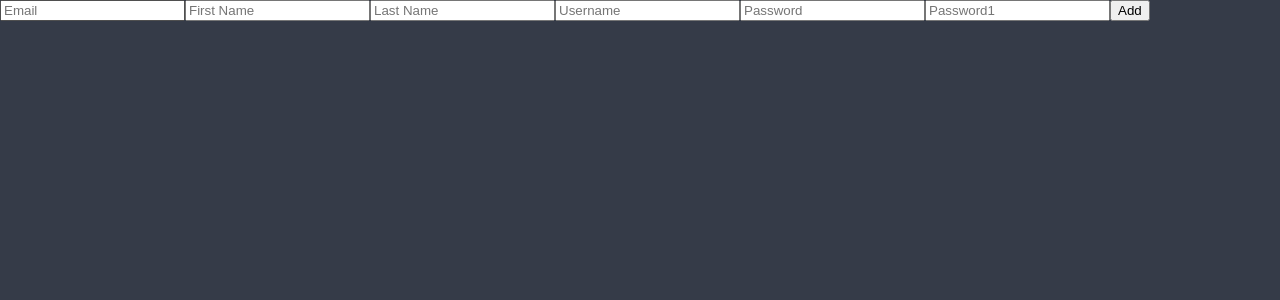
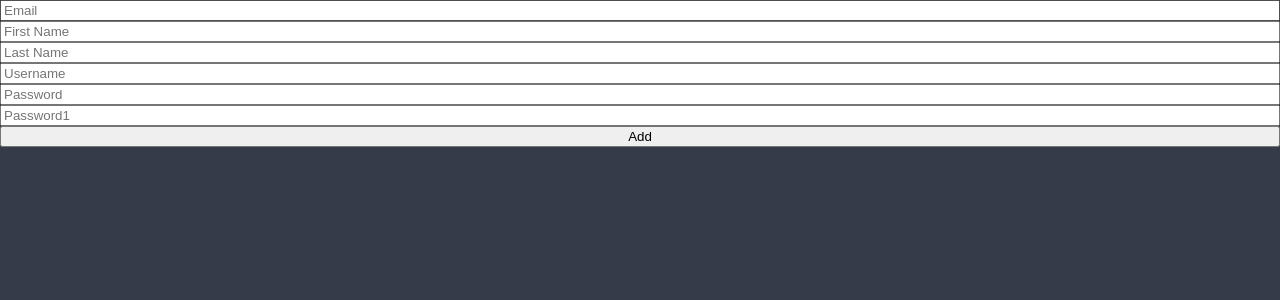
Before and after one commit to OnLee3/react-masterclass, a React (Create React App) app: page / in a window 1280 px wide. Shown: the top 300 px of the page. Built offline with nearby package versions, Linux system fonts and the light colour scheme.

Commit message:
5.7 Form Validation 기능

```diff
--- a/src/ToDoList.tsx
+++ b/src/ToDoList.tsx
@@ -2,16 +2,23 @@
 import { useForm } from "react-hook-form";
 
 function ToDoList(){
-    const { register, watch } = useForm();
-    console.log(watch());
+    const { register, handleSubmit, formState } = useForm();
+    const onValid = (data:any) => {
+        console.log(data)
+    }
+    console.log(formState.errors)
+    const inValid = (data:any) => {
+        console.log(data)
+    }
+
     return <div>
-        <form >
-            <input {...register("email")} placeholder="Email"/>
-            <input {...register("firstName")} placeholder="First Name"/>
-            <input {...register("lastName")} placeholder="Last Name"/>
-            <input {...register("username")} placeholder="Username"/>
-            <input {...register("password")} placeholder="Password"/>
-            <input {...register("password1")} placeholder="Password1"/>
+        <form style={{display: "flex", flexDirection: "column"}} onSubmit={handleSubmit(onValid, inValid)}>
+            <input {...register("email", { required: true })} placeholder="Email"/>
+            <input {...register("firstName", { required: true } )} placeholder="First Name"/>
+            <input {...register("lastName", { required: true } )} placeholder="Last Name"/>
+            <input {...register("username", { required: true, minLength: 10 } )} placeholder="Username"/>
+            <input {...register("password", { required: true, minLength: 5 } )} placeholder="Password"/>
+            <input {...register("password1", { required: "Password is required.", minLength: { value:5, message: "Your password is too short." } } )} placeholder="Password1"/>
             <button>Add</button>
         </form>
     </div>;
```
